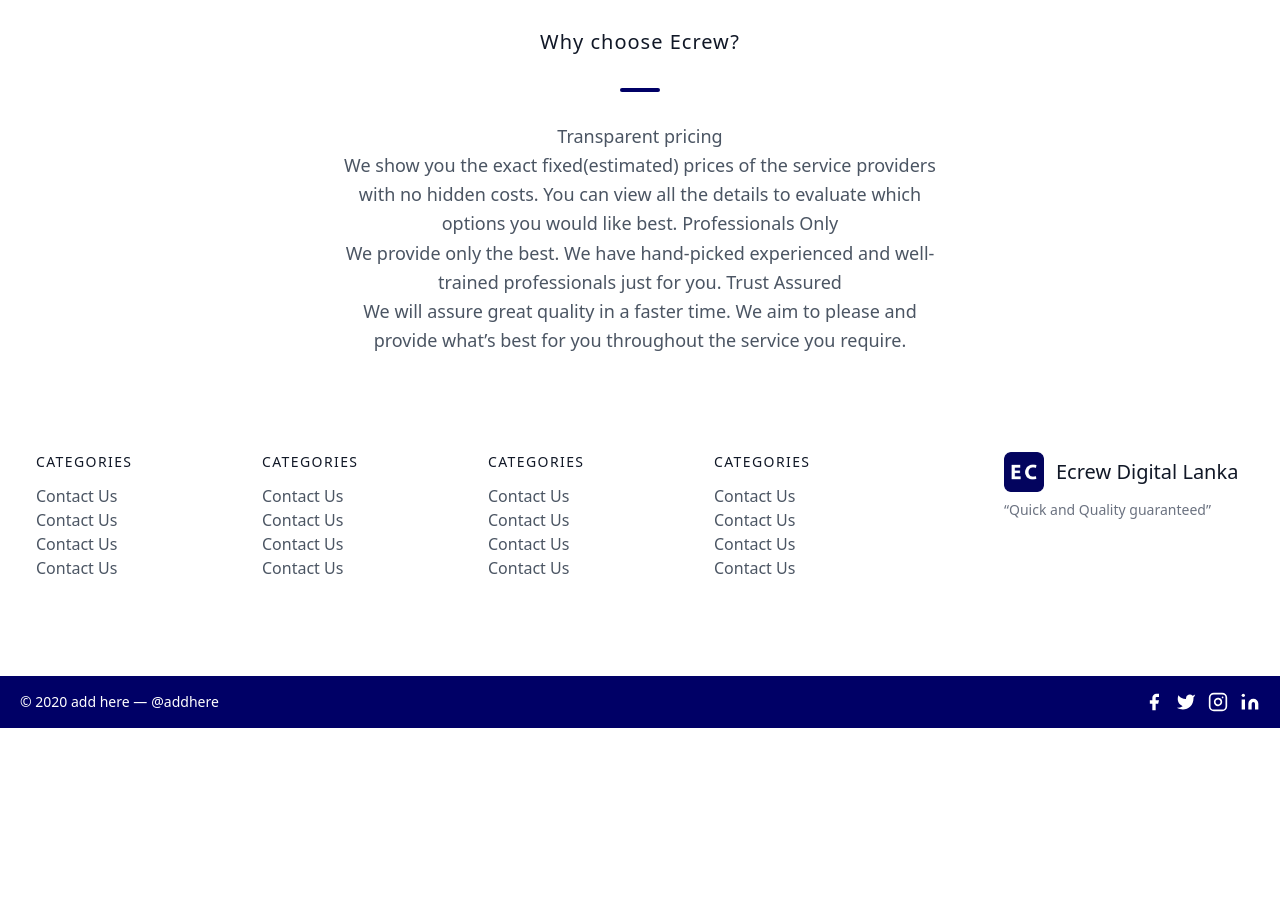
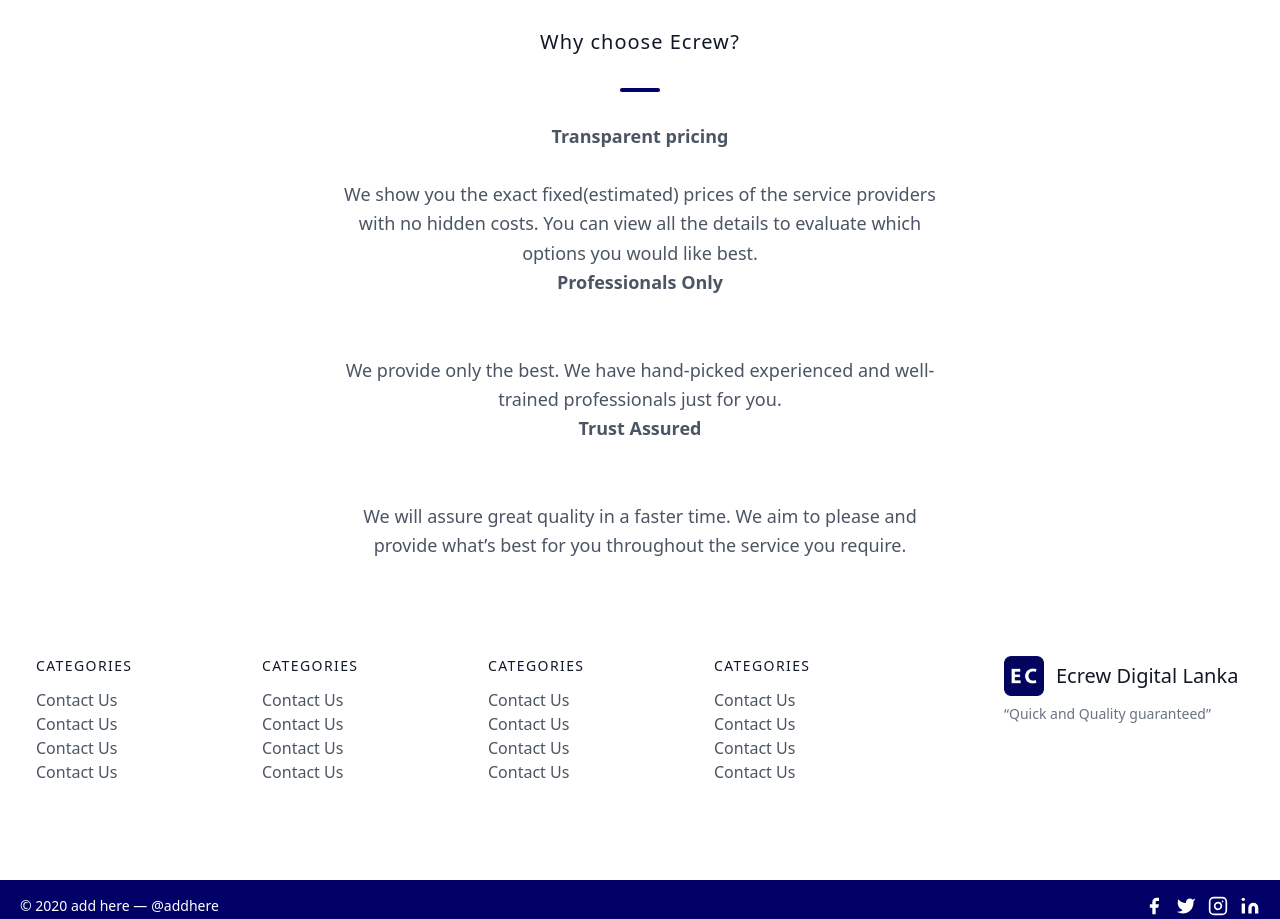
Before and after one commit to Kalz47/TravelClient, a React (Create React App) app: page /aboutUs in a window 1280 px wide. Shown: the part 1280-2199 px from the top of the page. Before the commit the page ends 2008 px from the top, so only its background shows below. Built offline with nearby package versions, Linux system fonts and the light colour scheme.

Commit message:
added about page

```diff
--- a/src/Client/pages/AbotUs.js
+++ b/src/Client/pages/AbotUs.js
@@ -107,13 +107,15 @@ export default function AbotUs() {
             </h2>
             <span className="inline-block h-1 w-10 rounded bg-sitetheme-blue mt-8 mb-6"></span>
             <p className="leading-relaxed text-lg">
-              Transparent pricing <br />
+              <h1 className="font-bold mb-0">Transparent pricing</h1> <br />
               We show you the exact fixed(estimated) prices of the service
               providers with no hidden costs. You can view all the details to
-              evaluate which options you would like best. Professionals Only
+              evaluate which options you would like best. <br />
+              <h1 className="font-bold mb-0">Professionals Only</h1> <br />
               <br />
               We provide only the best. We have hand-picked experienced and
-              well-trained professionals just for you. Trust Assured
+              well-trained professionals just for you.
+              <h1 className="font-bold mb-0">Trust Assured</h1> <br />
               <br />
               We will assure great quality in a faster time. We aim to please
               and provide what’s best for you throughout the service you
```
